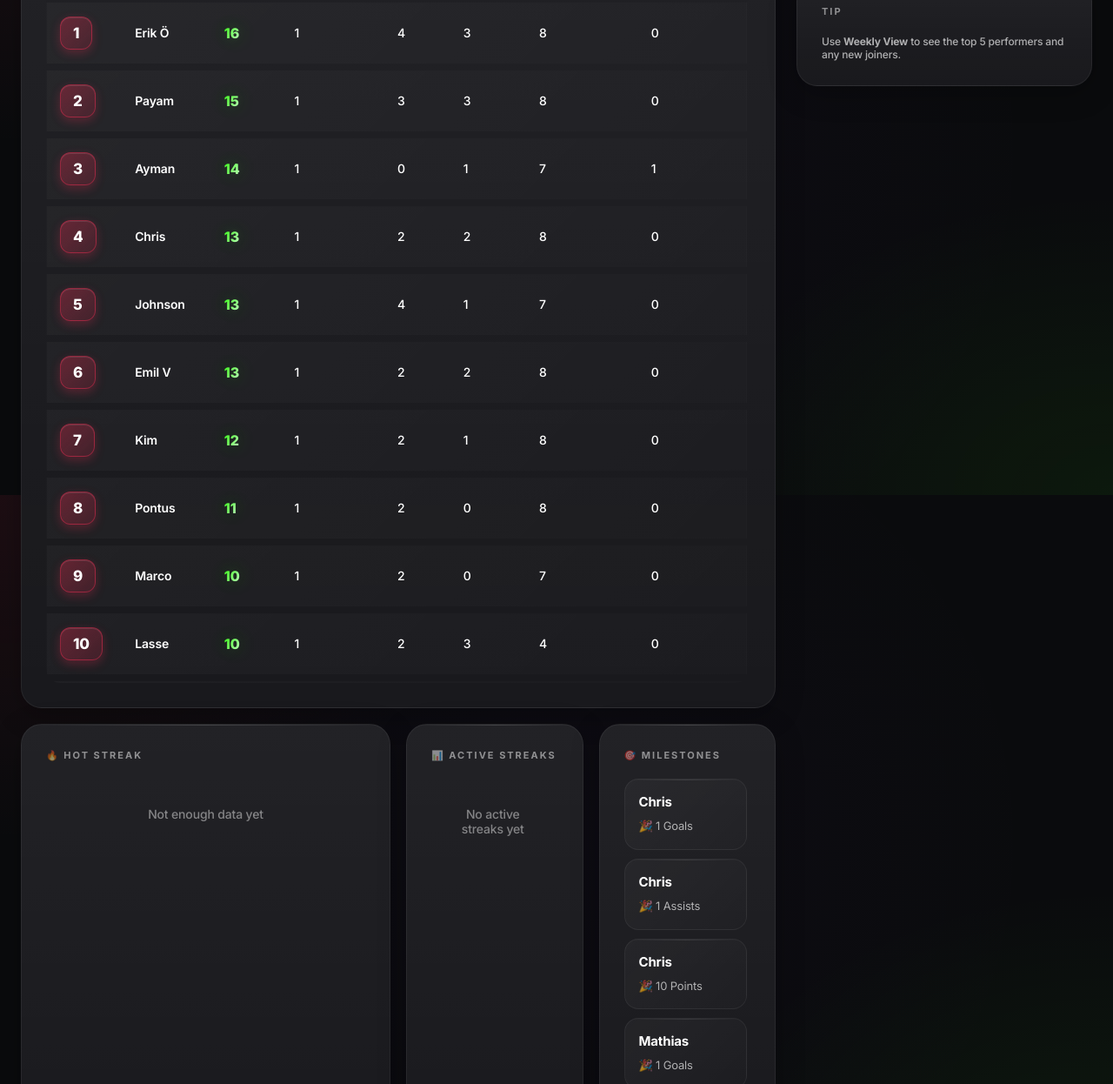
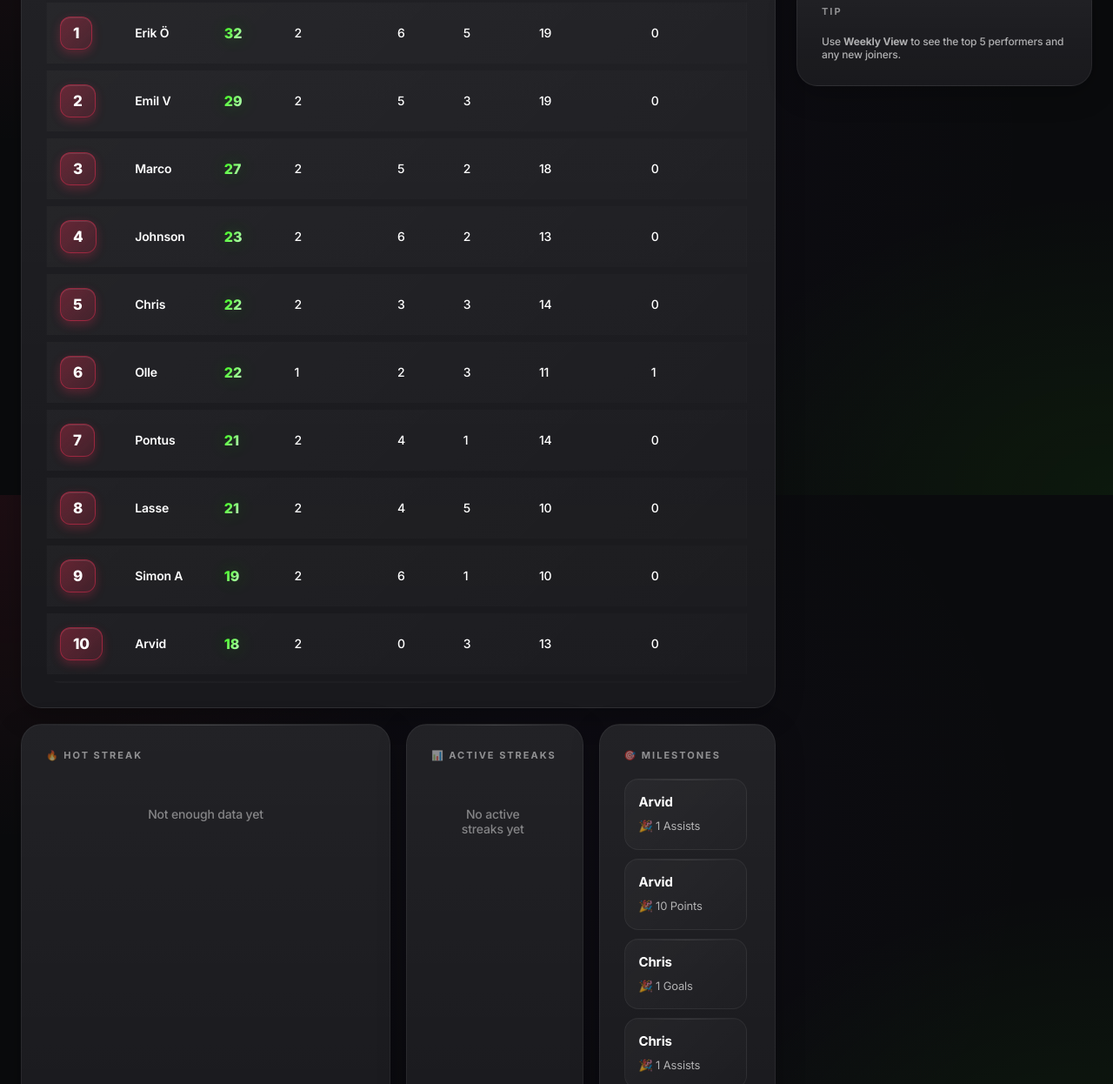
Before and after one commit to AntonWallgrenSoftRobot/vintervargen2526, a plain HTML site: page index.html in a window 1280 px wide. Shown: the part 231-1477 px from the top of the page at 87% size. Drawn offline with Linux system fonts and the light colour scheme.

Commit message:
Update index.html

```diff
--- a/index.html
+++ b/index.html
@@ -704,7 +704,32 @@ const weeklyData = [
       {"name": "Andres", "attendance": 1, "goals": 0, "assists": 1, "cleanSheet": 7, "turbotorped": 0},
       {"name": "Kim", "attendance": 1, "goals": 2, "assists": 1, "cleanSheet": 8, "turbotorped": 0}
     ]
-  }
+  },
+  {
+  "week": 42,
+  "date": "2025-10-16",
+  "stats": [
+    {"name": "Lasse", "attendance": 1, "goals": 2, "assists": 2, "cleanSheet": 6, "turbotorped": 0},
+    {"name": "Marco", "attendance": 1, "goals": 3, "assists": 2, "cleanSheet": 11, "turbotorped": 0},
+    {"name": "Simon A", "attendance": 1, "goals": 3, "assists": 1, "cleanSheet": 6, "turbotorped": 0},
+    {"name": "Adde", "attendance": 1, "goals": 0, "assists": 2, "cleanSheet": 6, "turbotorped": 0},
+    {"name": "Pontus", "attendance": 1, "goals": 2, "assists": 1, "cleanSheet": 6, "turbotorped": 0},
+    {"name": "Degen", "attendance": 1, "goals": 0, "assists": 0, "cleanSheet": 6, "turbotorped": 0},
+    {"name": "Love B", "attendance": 1, "goals": 2, "assists": 1, "cleanSheet": 6, "turbotorped": 0},
+    {"name": "Love Ö", "attendance": 1, "goals": 1, "assists": 2, "cleanSheet": 11, "turbotorped": 0},
+    {"name": "Malte", "attendance": 1, "goals": 5, "assists": 0, "cleanSheet": 6, "turbotorped": 0},
+    {"name": "Olle", "attendance": 1, "goals": 2, "assists": 3, "cleanSheet": 11, "turbotorped": 1},
+    {"name": "Gurra", "attendance": 1, "goals": 0, "assists": 1, "cleanSheet": 6, "turbotorped": 0},
+    {"name": "Saman", "attendance": 1, "goals": 1, "assists": 0, "cleanSheet": 6, "turbotorped": 0},
+    {"name": "Arvid", "attendance": 1, "goals": 0, "assists": 3, "cleanSheet": 6, "turbotorped": 0},
+    {"name": "Anton", "attendance": 1, "goals": 1, "assists": 0, "cleanSheet": 6, "turbotorped": 0},
+    {"name": "Abdul", "attendance": 1, "goals": 3, "assists": 1, "cleanSheet": 11, "turbotorped": 0},
+    {"name": "Chris", "attendance": 1, "goals": 1, "assists": 1, "cleanSheet": 6, "turbotorped": 0},
+    {"name": "Erik Ö", "attendance": 1, "goals": 2, "assists": 2, "cleanSheet": 11, "turbotorped": 0},
+    {"name": "Johnson", "attendance": 1, "goals": 2, "assists": 1, "cleanSheet": 6, "turbotorped": 0},
+    {"name": "Emil V", "attendance": 1, "goals": 3, "assists": 1, "cleanSheet": 11, "turbotorped": 0}
+  ]
+}
 ];
 
 /* ------- NEW: merge Tue/Thu entries per ISO date within a week ------- */
```
